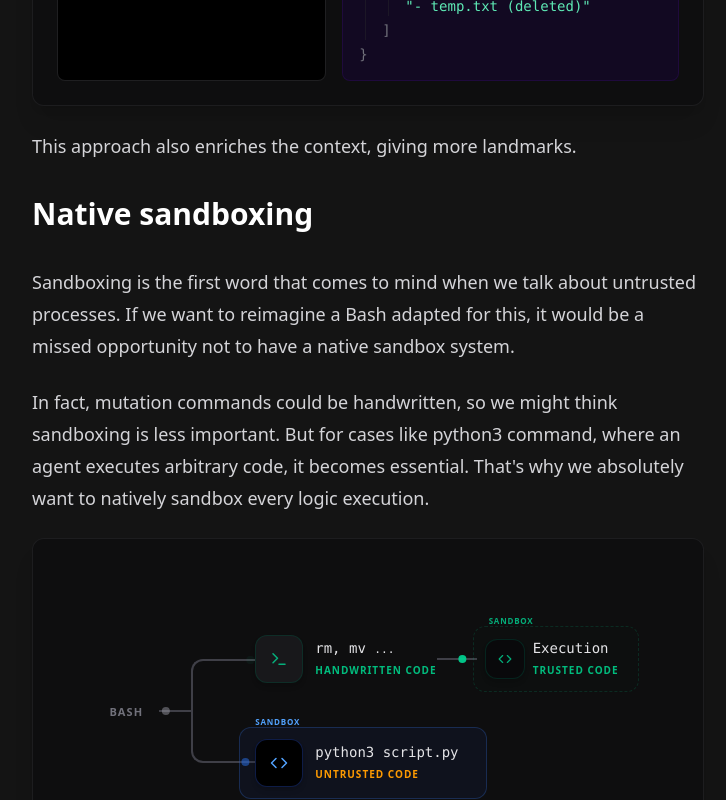
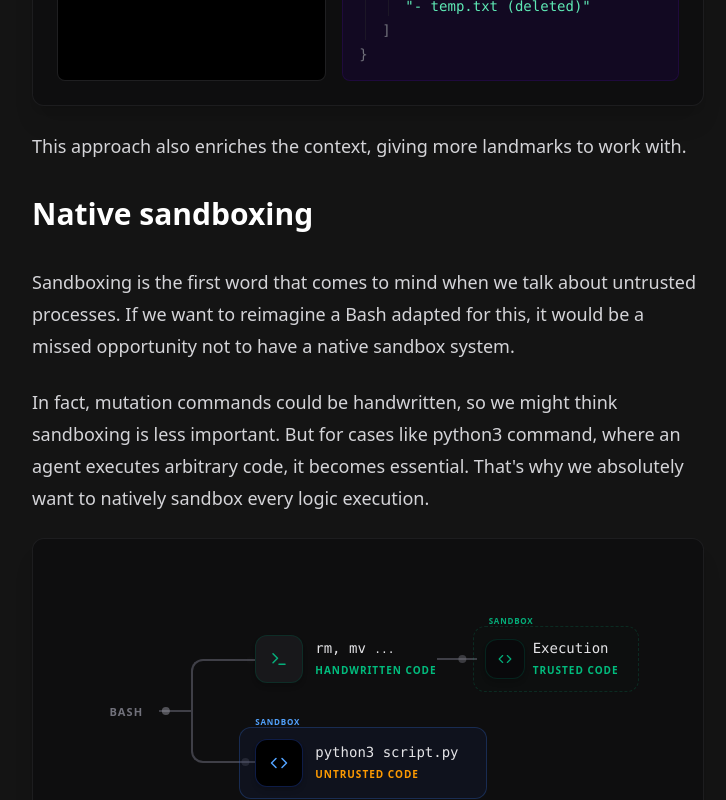
Before and after one commit to capsulerun/capsulerun.github.io, a Next.js app: page /blog/reimagining-bash-for-untrusted-contexts in a window 1280 px wide. Shown: the part 1700-2500 px from the top of the page, without its empty margins (272-998 px from the left). Built offline with nearby package versions, Linux system fonts and the light colour scheme.

Commit message:
feat: update sandbox animation visuals, add social banner, and refine blog content

```diff
--- a/app/blog/[slug]/page.tsx
+++ b/app/blog/[slug]/page.tsx
@@ -19,7 +19,7 @@ export async function generateMetadata(props: {
   const post = getPostBySlug(params.slug);
   if (!post) return {};
 
-  const imageUrl = post.metadata.image || "/og-image.png";
+  const imageUrl = post.metadata.image || "/og-banner.png";
 
   return {
     title: post.metadata.title,
--- a/app/layout.tsx
+++ b/app/layout.tsx
@@ -17,7 +17,7 @@ export const metadata: Metadata = {
     siteName: "Capsule",
     images: [
       {
-        url: "/og-image.png",
+        url: "/og-banner.png",
         width: 1200,
         height: 630,
       },
@@ -29,7 +29,7 @@ export const metadata: Metadata = {
     card: "summary_large_image",
     title: "Capsule",
     description: "Sandboxes for untrusted executions",
-    images: ["/og-image.png"],
+    images: ["/og-banner.png"],
   },
 };
 
--- a/content/blog/reimagining-bash-for-untrusted-contexts.mdx
+++ b/content/blog/reimagining-bash-for-untrusted-contexts.mdx
@@ -24,7 +24,7 @@ Here is what that looks like in practice compared to standard Bash:
 
 <BashComparison />
 
-This approach also enriches the context, giving more landmarks.
+This approach also enriches the context, giving more landmarks to work with.
 
 ## Native sandboxing
 
--- a/interactives/components/sandbox-animation.tsx
+++ b/interactives/components/sandbox-animation.tsx
@@ -33,8 +33,8 @@ export function SandboxAnimation() {
 
             {/* Animated dot entering Top Node */}
             <motion.div
-              className="absolute -left-[3rem] top-[21px] w-2 h-2 rounded-full bg-emerald-400"
-              animate={{ x: [0, 40], opacity: [0, 1, 0] }}
+              className="absolute -left-[3rem] top-[21px] w-2 h-2 rounded-full bg-zinc-500"
+              animate={{ x: [0, 40], opacity: [0, 0.5, 0] }}
               transition={{ duration: 2.5, repeat: Infinity, ease: "easeInOut", delay: 0.8 }}
             />
 
@@ -52,8 +52,8 @@ export function SandboxAnimation() {
             {/* Connecting line to Sandbox */}
             <div className="w-10 border-t-2 border-zinc-700 relative">
                <motion.div
-                 className="absolute -top-[5px] left-0 w-2 h-2 rounded-full bg-emerald-400"
-                 animate={{ x: [0, 32], opacity: [0, 1, 0] }}
+                 className="absolute -top-[5px] left-0 w-2 h-2 rounded-full bg-zinc-500"
+                 animate={{ x: [0, 32], opacity: [0, 0.5, 0] }}
                  transition={{ duration: 2.5, repeat: Infinity, ease: "easeInOut", delay: 1.6 }}
                />
             </div>
@@ -86,8 +86,8 @@ export function SandboxAnimation() {
 
             {/* Animated dot entering Bottom Node */}
             <motion.div
-              className="absolute -left-[3rem] top-[19px] w-2 h-2 rounded-full bg-blue-500"
-              animate={{ x: [0, 40], opacity: [0, 1, 0] }}
+              className="absolute -left-[3rem] top-[19px] w-2 h-2 rounded-full bg-zinc-500"
+              animate={{ x: [0, 40], opacity: [0, 0.5, 0] }}
               transition={{ duration: 2.5, repeat: Infinity, ease: "easeInOut", delay: 1.25 }}
             />
 
```
Also changed, not shown: public/og-banner.png (added).
